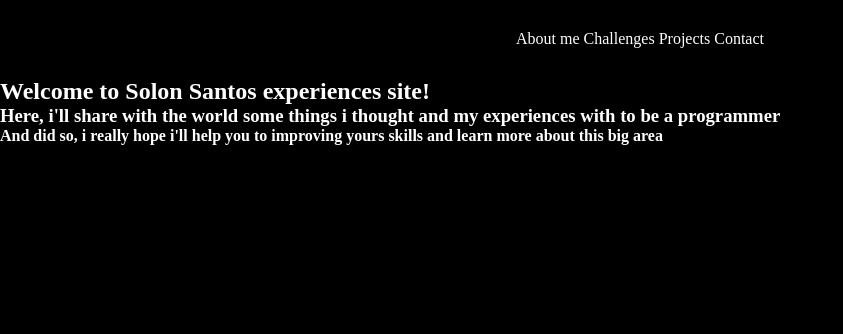
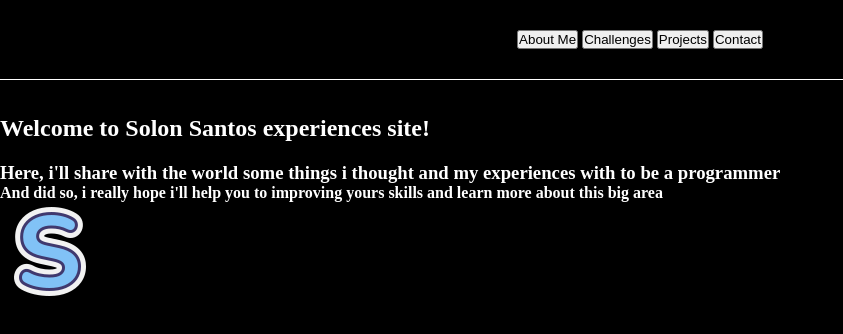
Before and after one commit to Solon-Santos-dev/Landing-Pessoal, a plain HTML site: page index.html in a window 1280 px wide. Shown: the whole page, without its empty margins (0-843 px from the left). Drawn offline with Linux system fonts and the light colour scheme; a web font is replaced by a local one.

Commit message:
Criando a logo do site, adicionando as classes e estilizando

```diff
--- a/index.html
+++ b/index.html
@@ -11,24 +11,22 @@
 <body>
     <header class="menu-navegacao">
         <nav>
-            <a>About me</a>
-            <a>Challenges</a>
-            <a>Projects</a>
-            <a>Contact</a>
+            <button><a>About Me</a></button>
+            <button><a>Challenges</a></button>
+            <button><a>Projects</a></button>
+            <button><a>Contact</a></button>
         </nav>
     </header>
     <main>
         <section class="principal">
-            <h1>Welcome to Solon Santos experiences site!</h1>
-            <h3>Here, i'll share with the world some things i thought and my experiences with to be a programmer</h3>
-            <h4>And did so, i really hope i'll help you to improving yours skills and learn more about this big area</h4>
+            <h1 class= "frase1">Welcome to Solon Santos experiences site!</h1>
+            <h3 class="frase2">Here, i'll share with the world some things i thought and my experiences with to be a programmer</h3>
+            <h4 class="frase3">And did so, i really hope i'll help you to improving yours skills and learn more about this big area</h4>
         </section>
     </main>
 
     <footer>
-        <nav>
-        <!--logo do site aqui-->
-        </nav>
+       <img src="/logo.png" alt="Logo Solon Site" >
     </footer>
 
 </body>
--- a/style.css
+++ b/style.css
@@ -20,3 +20,14 @@ body {
     padding: 30px;
     gap: 32px;
 }
+
+.principal {
+    border-top: 0.4px solid white;
+}
+
+.frase1 {
+    display: flex;
+    margin-top: 35px;
+    align-items: center;
+    margin-bottom: 20px;
+}
```
Also changed, not shown: logo.png (added).
